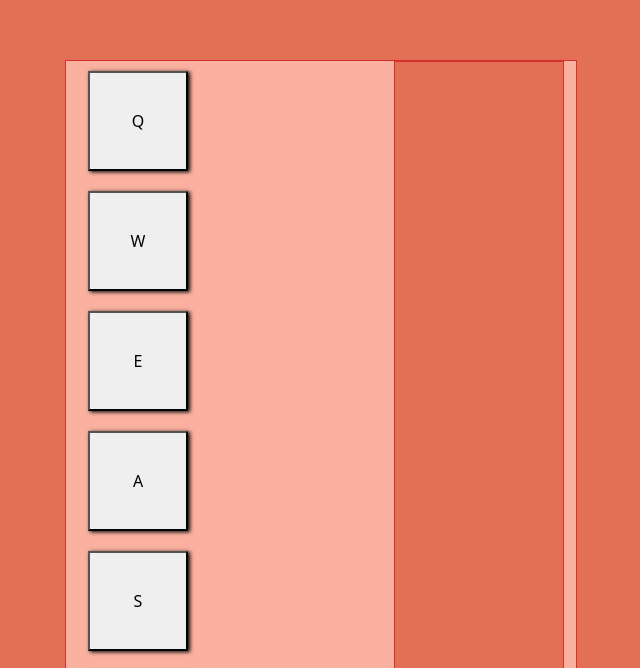
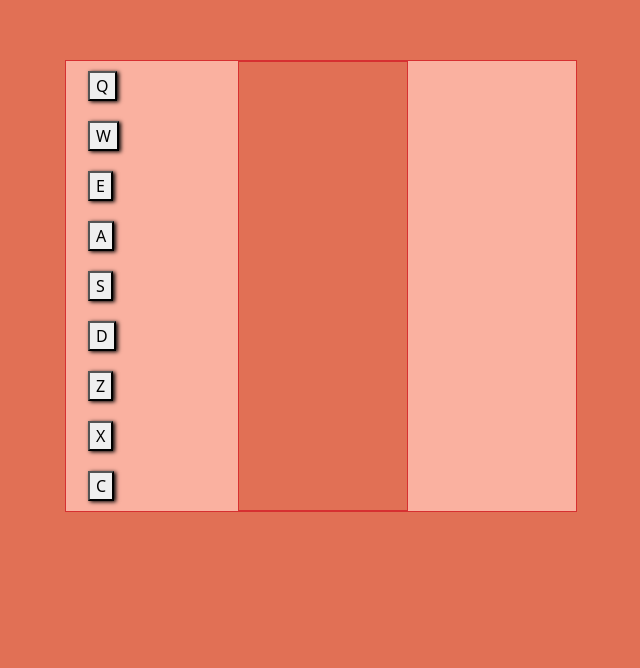
Before and after one commit to krstljrk/drum-machine-fcc, a React (Create React App) app: page / in a window 1280 px wide. Shown: the part 132-800 px from the top of the page, without its empty margins (319-959 px from the left). Built offline with nearby package versions, Linux system fonts and the light colour scheme.

Commit message:
fixed audio issue of playing one audio

```diff
--- a/src/components/drum-machine.js
+++ b/src/components/drum-machine.js
@@ -1,8 +1,71 @@
 import React from 'react'
 import '../stylesheets/styles.scss'
-import DrumPad from './drum-pad';
 
-
+const AudioObject = [
+    {
+        keyCode: 81,
+        trigger: 'Q',
+        textID: 'Bass drum 1',
+        id: 'bass-drum-1',
+        source: 'https://cdn.staticcrate.com/stock-hd/audio/soundscrate-bass-drum-3.mp3'
+    },
+    {
+        keyCode: 87,
+        trigger: 'W',
+        textID: 'Electronic kick',
+        id: 'electronic-kick',
+        source: 'https://cdn.staticcrate.com/stock-hd/audio/soundscrate-electronic-kick-distorted-5.mp3'
+    },
+    {
+        keyCode: 69,
+        trigger: 'E',
+        textID: 'Snare roll',
+        id: 'snare-roll',
+        source: 'https://cdn.staticcrate.com/stock-hd/audio/soundscrate-snare-roll-long.mp3'
+    },
+    {
+        keyCode: 65,
+        trigger: 'A',
+        textID: 'Short hit',
+        id: 'short-hit',
+        source: 'https://cdn.staticcrate.com/stock-hd/audio/soundscrate-hi-hat-14-inch-6.mp3'
+    },
+    {
+        keyCode: 83,
+        trigger: 'S',
+        textID: 'Bass drum 2',
+        id: 'bass-drum-2',
+        source: 'https://cdn.staticcrate.com/stock-hd/audio/soundscrate-bass-drum-2.mp3'
+    },
+    {
+        keyCode: 68,
+        trigger: 'D',
+        textID: 'Crash cymbal',
+        id: 'crash-cymbal',
+        source: 'https://cdn.staticcrate.com/stock-hd/audio/soundscrate-crash-cymbal-16-inch-3.mp3'
+    },
+    {
+        keyCode: 90,
+        trigger: 'Z',
+        textID: 'Snare punch',
+        id: 'snare-punch',
+        source: 'https://cdn.staticcrate.com/stock-hd/audio/soundscrate-electronic-snare-punch.mp3'
+    },
+    {
+        keyCode: 88,
+        trigger: 'X',
+        textID: 'Splash cymbal',
+        id: 'splash-cymbal',
+        source: 'https://cdn.staticcrate.com/stock-hd/audio/soundscrate-splash-cymbal-10-inch-3.mp3'
+    },
+    {
+        keyCode: 67,
+        trigger: 'C',
+        textID: 'Drum floor',
+        id: 'drum-floor',
+        source: 'https://cdn.staticcrate.com/stock-hd/audio/soundscrate-tom-floor-4.mp3'
+    }
+]
 
 export default class DrumMachine extends React.Component {
     constructor(props) {
@@ -11,6 +74,8 @@ export default class DrumMachine extends React.Component {
             active: ''
         }
 
+        this.handleClick = this.handleClick.bind(this);
+        this.handleKeyPress = this.handleKeyPress.bind(this);
     }
 
     componentDidMount() {
@@ -21,11 +86,31 @@ export default class DrumMachine extends React.Component {
         document.removeEventListener("keydown", this.drumItemPress);
     }
 
+    handleClick = (id) => {
+        /* audioRef.current.play(); */
+        this[id].play();
+    }
+
+    handleKeyPress = (event) => {
+        const key = event.key.toUpperCase();
+        if ("QWEASDZXC".includes(key)) {
+            /* this.audio.play; */
+            document.getElementById(key).play();
+        }
+    }
+
     render() {
+        const DrumPad = AudioObject.map((key) => (
+            <div>
+                <button className="drum-pad" id={key.id} onClick={()=>{this.handleClick(key.id)}} onKeyDown={this.handleKeyPress}> {key.trigger}
+                    <audio ref={ref => this[key.id] = ref} className="clip" id={key.trigger} src={key.source} />
+                </button>
+            </div>
+        ))
         return (
             <div  className="container-fluid" id="drum-machine">
                 <div className="drum-pad-container">
-                    <DrumPad />
+                    {DrumPad}
                 </div>
                 <div className="display-container" id="display">
                     <h4>{this.state.active}</h4>
--- a/src/components/drum-pad.js
+++ /dev/null
@@ -1,122 +0,0 @@
-import React from 'react'
-import { useRef } from 'react'
-
-const AudioObject = [
-    {
-        keyCode: 81,
-        trigger: 'Q',
-        textID: 'Bass drum 1',
-        btnID: 'bass-drum-1',
-        source: 'https://cdn.staticcrate.com/stock-hd/audio/soundscrate-bass-drum-3.mp3'
-    },
-    {
-        keyCode: 87,
-        trigger: 'W',
-        textID: 'Electronic kick',
-        btnID: 'electronic-kick',
-        source: 'https://cdn.staticcrate.com/stock-hd/audio/soundscrate-electronic-kick-distorted-5.mp3'
-    },
-    {
-        keyCode: 69,
-        trigger: 'E',
-        textID: 'Snare roll',
-        btnID: 'snare-roll',
-        source: 'https://cdn.staticcrate.com/stock-hd/audio/soundscrate-snare-roll-long.mp3'
-    },
-    {
-        keyCode: 65,
-        trigger: 'A',
-        textID: 'Short hit',
-        btnID: 'short-hit',
-        source: 'https://cdn.staticcrate.com/stock-hd/audio/soundscrate-hi-hat-14-inch-6.mp3'
-    },
-    {
-        keyCode: 83,
-        trigger: 'S',
-        textID: 'Bass drum 2',
-        btnID: 'bass-drum-2',
-        source: 'https://cdn.staticcrate.com/stock-hd/audio/soundscrate-bass-drum-2.mp3'
-    },
-    {
-        keyCode: 68,
-        trigger: 'D',
-        textID: 'Crash cymbal',
-        btnID: 'crash-cymbal',
-        source: 'https://cdn.staticcrate.com/stock-hd/audio/soundscrate-crash-cymbal-16-inch-3.mp3'
-    },
-    {
-        keyCode: 90,
-        trigger: 'Z',
-        textID: 'Snare punch',
-        btnID: 'snare-punch',
-        source: 'https://cdn.staticcrate.com/stock-hd/audio/soundscrate-electronic-snare-punch.mp3'
-    },
-    {
-        keyCode: 88,
-        trigger: 'X',
-        textID: 'Splash cymbal',
-        btnID: 'splash-cymbal',
-        source: 'https://cdn.staticcrate.com/stock-hd/audio/soundscrate-splash-cymbal-10-inch-3.mp3'
-    },
-    {
-        keyCode: 67,
-        trigger: 'C',
-        textID: 'Drum floor',
-        btnID: 'drum-floor',
-        source: 'https://cdn.staticcrate.com/stock-hd/audio/soundscrate-tom-floor-4.mp3'
-    }
-]
-
-export default function DrumPad() {
-
-    const audioRef = useRef(null)
-
-    /*
-    componentDidMount() {
-        document.addEventListener("keydown", this.drumItemPress);
-    }
-
-    componentWillUnmount() {
-        document.removeEventListener("keydown", this.drumItemPress);
-    }
-
-    // SOURCE OF PROBLEM:
-    handleClick = (id) => {
-        this.audioRef.current.play();
-    }
-
-    handleKeyPress = (event) => {
-        const key = event.key.toUpperCase();
-        if ("QWEASDZXC".includes(key)) {
-            /* this.audio.play;
-            document.getElementById(key).play();
-        }
-    } */
-    const handleClick = () => {
-        audioRef.current.play();
-    }
-
-    const handleKeyPress = (event) => {
-        const key = event.key.toUpperCase();
-        if ("QWEASDZXC".includes(key)) {
-            /* this.audio.play; */
-            document.getElementById(key).play();
-        }
-    }
-
-    return (
-        <div>
-            {AudioObject.map((drumPad) => (
-                <div key={drumPad.btnID}>
-                    <button className="drum-pad" id={drumPad.btnID} onClick={handleClick} onKeyDown={handleKeyPress}> {drumPad.trigger}
-                        <audio ref={audioRef} className="clip" id={drumPad.trigger} src={drumPad.source} />
-                    </button>
-                </div>
-            ))}
-        </div>
-
-    )
-
-
-
-}
--- a/src/stylesheets/styles.scss
+++ b/src/stylesheets/styles.scss
@@ -21,7 +21,6 @@ body {
 
 #drum-machine {
     display: flex;
-    flex-direction: row;
     margin-top: 15%;
     max-width: 40vw;
     max-height: auto;
@@ -29,16 +28,12 @@ body {
     background: $container;
 
     .drum-pad-container {
-        min-width: 65%;
-        display: flex;
-        flex-direction: row;
+        display: grid;
+        grid-template-columns: repeat(auto-fill, minmax(100px, 160px));
 
 
         .drum-pad {
-            display: inline;
             box-shadow: 2px 1px 4px black;
-            height: 100px;
-            width: 100px;
             @include equal-margin(10px)
         }
     }
```
